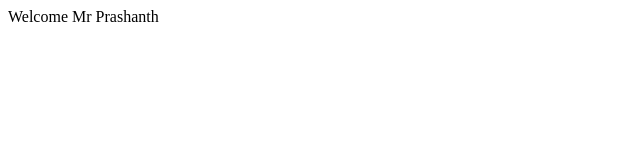
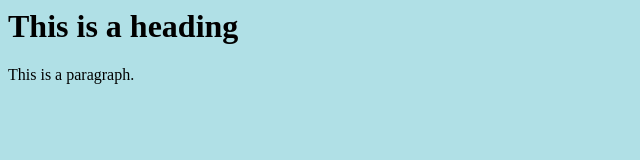
Before and after one commit to prashanthsk/sample1, a plain HTML site: page index.html in a window 1280 px wide. Shown: the whole page, without its empty margins (0-640 px from the left). Drawn offline with Linux system fonts and the light colour scheme.

Commit message:
Update index.html

```diff
--- a/index.html
+++ b/index.html
@@ -1,5 +1,8 @@
 <html>
-Welcome
-  Mr Prashanth
+<body style="background-color:powderblue;">
 
+<h1>This is a heading</h1>
+<p>This is a paragraph.</p>
+
+</body>
 </html>
```
